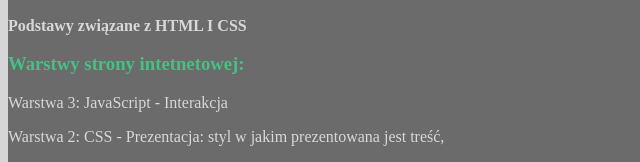
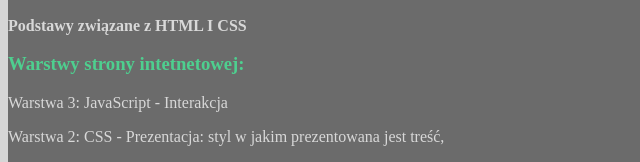
Before and after one commit to krystianmaslak/homepage, a plain HTML site: page index.html in a window 1280 px wide. Shown: the part 634-796 px from the top of the page, 0-640 px from the left. Drawn offline with Linux system fonts and the light colour scheme.

```diff
--- a/style.css
+++ b/style.css
@@ -17,7 +17,7 @@
 }
 
 .third-heading {
-    color: #48BF84;
+    color: rgb(78, 207, 143);
 }
 
 p {
```
